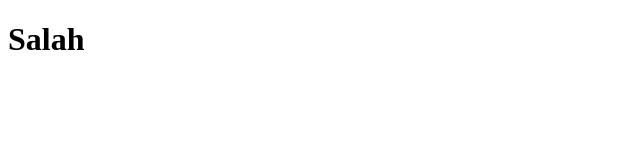
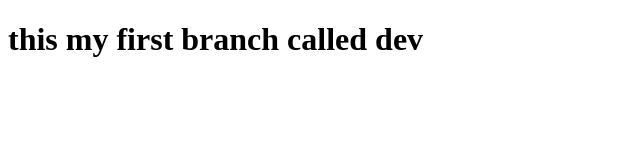
Before and after one commit to mohamedsalah173/second-lab-task, a plain HTML site: page index.html in a window 1280 px wide. Shown: the whole page, without its empty margins (0-640 px from the left). Drawn offline with Linux system fonts and the light colour scheme.

Commit message:
my first branch dev

```diff
--- a/index.html
+++ b/index.html
@@ -7,6 +7,6 @@
     <title>Document</title>
 </head>
 <body>
-    <h1>Salah </h1>
+    <h1>this my first branch called dev </h1>
 </body>
 </html>
```
